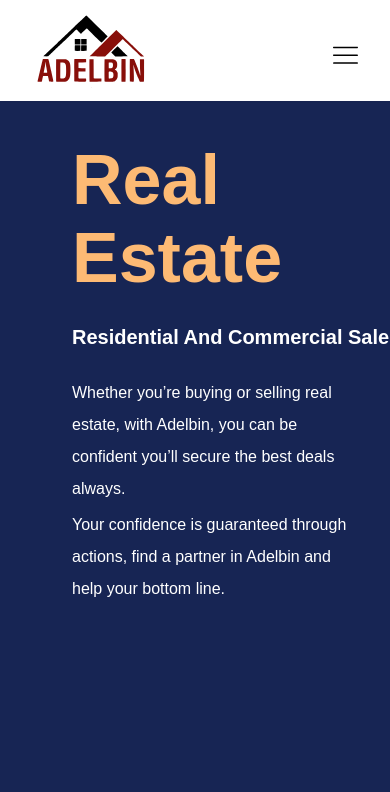
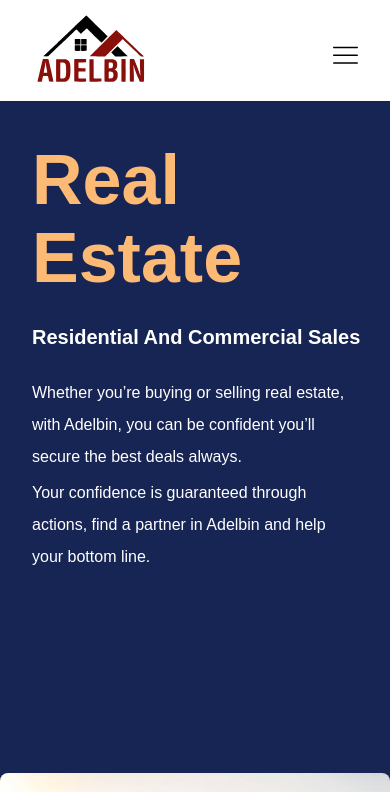
Before and after one commit to Abid-Al-Labib/AdelbinRealEstate, a React (Vite) app: page /RealEstates in a window 390 px wide. Shown: the top 792 px of the page. Built offline with nearby package versions, Linux system fonts and the light colour scheme.

Commit message:
hero section padding adjustments

```diff
--- a/src/sections/ConstructionHero.tsx
+++ b/src/sections/ConstructionHero.tsx
@@ -8,15 +8,15 @@ const ConstructionHero = () => {
         max-container w-full bg-blue-950 bg-cover bg-center"
     >
         <div className="relative xl:w-2/5 flex flex-col justify-center items-start w-full max-xl:padding-x pt-15">
-            <h1 className="text-orange-300 pl-4 mt-10 font-palanquin text-4xl sm:text-8xl  font-bold ">
+            <h1 className="text-orange-300 pl-0 md:pl-3 mt-10 font-palanquin text-4xl sm:text-8xl  font-bold ">
                 <span>Construction Services</span>
                 <br />
             </h1>
-                <p className="font-montserrat pl-6 text-white text-base sm:text-lg leading-8 mt-12 sm:min-w-min">
+                <p className="font-montserrat pl-0 md:pl-5 text-white text-base sm:text-lg leading-8 mt-12 sm:min-w-min">
                     Licensed General Contractor Serving New York City & Nassau County.
                 </p>
 
-                <p className="font-montserrat pl-6 text-white text-base sm:text-lg leading-8 sm:min-w-min">
+                <p className="font-montserrat pl-0 md:pl-5 text-white text-base sm:text-lg leading-8 sm:min-w-min">
                     Delivering exceptional quality and innovative practices to ensure your project stands the test of time, all at the best price.
                 </p>
         </div>
--- a/src/sections/MortgageHero.tsx
+++ b/src/sections/MortgageHero.tsx
@@ -7,19 +7,19 @@ const MortgageHero = () => {
         max-container w-full bg-blue-950 bg-cover bg-center"
     >
         <div className="relative xl:w-2/5 flex flex-col justify-center items-start w-full max-xl:padding-x pt-15">
-            <h1 className="text-orange-300 pl-10 mt-10 font-palanquin text-4xl sm:text-8xl max-sm:text-[70px] max-sm:leading-[78px] font-bold">
+            <h1 className="text-orange-300 pl-0 md:pl-10 mt-10 font-palanquin text-4xl sm:text-8xl max-sm:text-[70px] max-sm:leading-[78px] font-bold">
                 <span>Mortgage Solutions</span>
                 <br />
             </h1>
-                <p className="font-montserrat pl-10 text-white text-xl sm:text-2xl font-bold leading-8 mt-6 sm:max-w-sm">
+                <p className="font-montserrat pl-0 md:pl-10 text-white text-xl sm:text-2xl font-bold leading-8 mt-6 sm:max-w-sm">
                     Solutions For Every Dream
                 </p>
 
-                <p className="font-montserrat pl-10 text-white text-base sm:text-lg leading-8 mt-6 sm:min-w-min">
+                <p className="font-montserrat pl-0 md:pl-10 text-white text-base sm:text-lg leading-8 mt-6 sm:min-w-min">
                     Secure funding for your real estate ventures quickly and efficiently with personalized mortgage solutions.
                 </p>
 
-                <p className="font-montserrat pl-10 text-white text-base sm:text-lg leading-8 sm:min-w-min">
+                <p className="font-montserrat pl-0 md:pl-10 text-white text-base sm:text-lg leading-8 sm:min-w-min">
                     Start with a no-obligation discussion to explore the best products for your unique situation and make your dream purchase a reality!
                 </p>
         </div>
--- a/src/sections/RealEstateHero.tsx
+++ b/src/sections/RealEstateHero.tsx
@@ -8,17 +8,17 @@ const RealEstateHero = () => {
         max-container w-full bg-blue-950 bg-cover bg-center"
     >
         <div className="relative xl:w-2/5 flex flex-col justify-center items-start w-full max-xl:padding-x pt-15">
-            <h1 className="text-orange-300 pl-10 mt-10 font-palanquin text-[95px] max-sm:text-[70px] max-sm:leading-[78px] font-bold">
+            <h1 className="text-orange-300 pl-0 md:pl-10 mt-10 font-palanquin text-[95px] max-sm:text-[70px] max-sm:leading-[78px] font-bold">
                 <span>Real Estate</span>
             </h1>
-            <p className="whitespace-nowrap font-montserrat pl-10 text-white text-xl sm:text-2xl font-bold leading-8 mt-6 sm:max-w-sm">
+            <p className="whitespace-nowrap font-montserrat pl-0 md:pl-10 text-white text-xl sm:text-2xl font-bold leading-8 mt-6 sm:max-w-sm">
                     Residential And Commercial Sales
             </p>
-            <p className="font-montserrat pl-10 text-white text-base sm:text-lg leading-8 mt-6 sm:min-w-min">
+            <p className="font-montserrat pl-0 md:pl-10 text-white text-base sm:text-lg leading-8 mt-6 sm:min-w-min">
                 Whether you’re buying or selling real estate, with Adelbin, you can be confident you’ll secure the best deals always.
             </p>
 
-            <p className="font-montserrat pl-10 mt-1 text-white text-base sm:text-lg leading-8 sm:min-w-min">
+            <p className="font-montserrat pl-0 md:pl-10 mt-1 text-white text-base sm:text-lg leading-8 sm:min-w-min">
                 Your confidence is guaranteed through actions, find a partner in Adelbin and help your bottom line.
             </p>
         </div>
```
